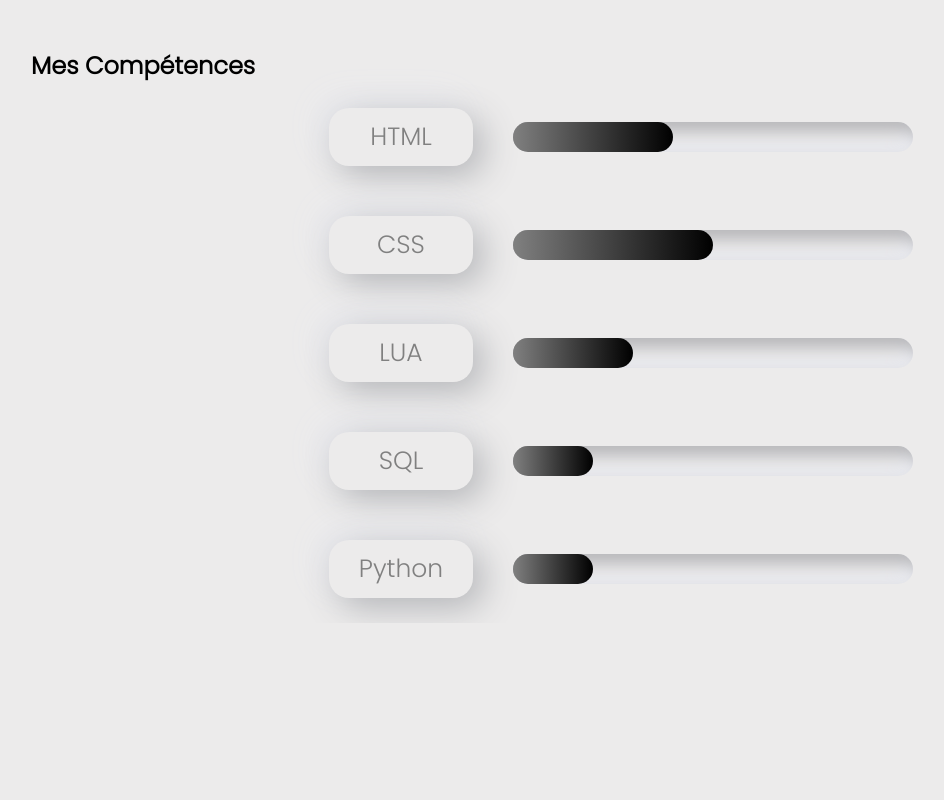
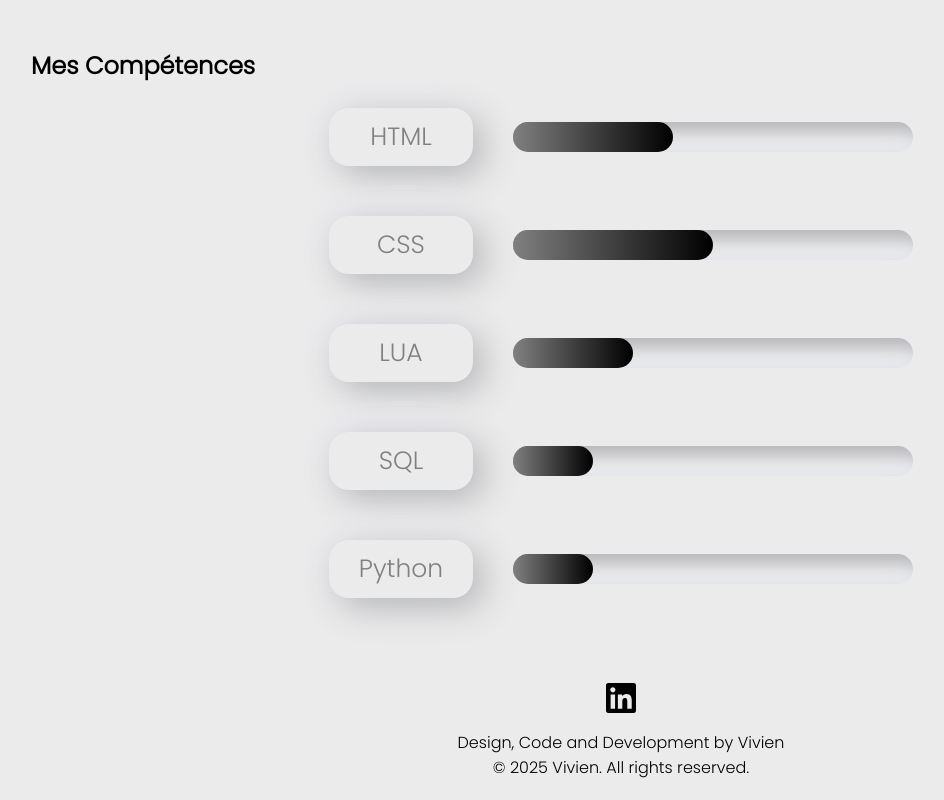
Before and after one commit to VivienMCZ/Portfolio, a plain HTML site: page index.html in a window 1280 px wide. Shown: the part 512-1312 px from the top of the page, without its empty margins (19-963 px from the left). Before the commit the page ends 1135 px from the top, so only its background shows below. Drawn offline with Linux system fonts and the light colour scheme.

Commit message:
add footer with redirect link to linkedln

```diff
--- a/css/style.css
+++ b/css/style.css
@@ -12,10 +12,14 @@
 html{
     scroll-behavior: smooth;
     animation-delay: 1,2s;
+    height: 100%;
+    margin: 0;
 }
 
 body {
     background: #e4e3e3b2;
+    height: 100%;
+    margin: 0;
 }
 
 .header {
@@ -62,7 +66,6 @@
 
 }
 
-
 .home  {
     margin-left: 50px;
     color: black;
@@ -71,6 +74,30 @@
 
 .navbar.mobile-menu {
     margin-left:0 ;
+}
+
+
+
+.footer {
+    text-align: center;
+    bottom: 0;
+    padding-top: 15px;
+    width: 100%;
+    display: flex;
+    justify-content: center;
+    padding-top: 50px;
+    padding-bottom: 20px;
+}
+.footer .footer-credits {
+    color: black;
+    text-align: center;
+}
+
+.footer svg {
+    width: 100%;
+    height: 100%;
+    height: 50px;
+    width: 30px;
 }
 
 @media screen and (max-width: 900px) {
--- a/index.html
+++ b/index.html
@@ -14,7 +14,8 @@
         <nav class="navbar">
             <a href="#" class="active">Home</a>
             <a href="#Compétences">Compétences</a>
-            <a href="#">Contact</a>
+            <a href="#">Project</a>
+            <a href="#footer">Contact</a>
 
         </nav>
         <img src="images/logo_menu.png" alt="menu hamburger" class="menu-hamburger">
@@ -60,6 +61,21 @@
             <div class="bar"><div class="progress"></div></div>
 
         </div>
+    </div>
+
+    <footer id="footer" class="footer">
+        <div class="footer-content">
+            <a href="https://www.linkedin.com/in/vivien-marcuz/" target="_blank">
+                <svg xmlns="http://www.w3.org/2000/svg" viewBox="0 0 448 512">
+                    <path d="M416 32H31.9C14.3 32 0 46.5 0 64.3v383.4C0 465.5 14.3 480 31.9 480H416c17.6 0 32-14.5 32-32.3V64.3c0-17.8-14.4-32.3-32-32.3zM135.4 416H69V202.2h66.5V416zm-33.2-243c-21.3 0-38.5-17.3-38.5-38.5S80.9 96 102.2 96c21.2 0 38.5 17.3 38.5 38.5 0 21.3-17.2 38.5-38.5 38.5zm282.1 243h-66.4V312c0-24.8-.5-56.7-34.5-56.7-34.6 0-39.9 27-39.9 54.9V416h-66.4V202.2h63.7v29.2h.9c8.9-16.8 30.6-34.5 62.9-34.5 67.2 0 79.7 44.3 79.7 101.9V416z"/>
+                </svg>
+            </a>
+            <div class="footer-credit">
+                <p>Design, Code and Development by Vivien</p>
+                <p>© 2025 Vivien. All rights reserved.</p>
+            </div>
+        </div>
+    </footer>
 
 
 </body>
```
